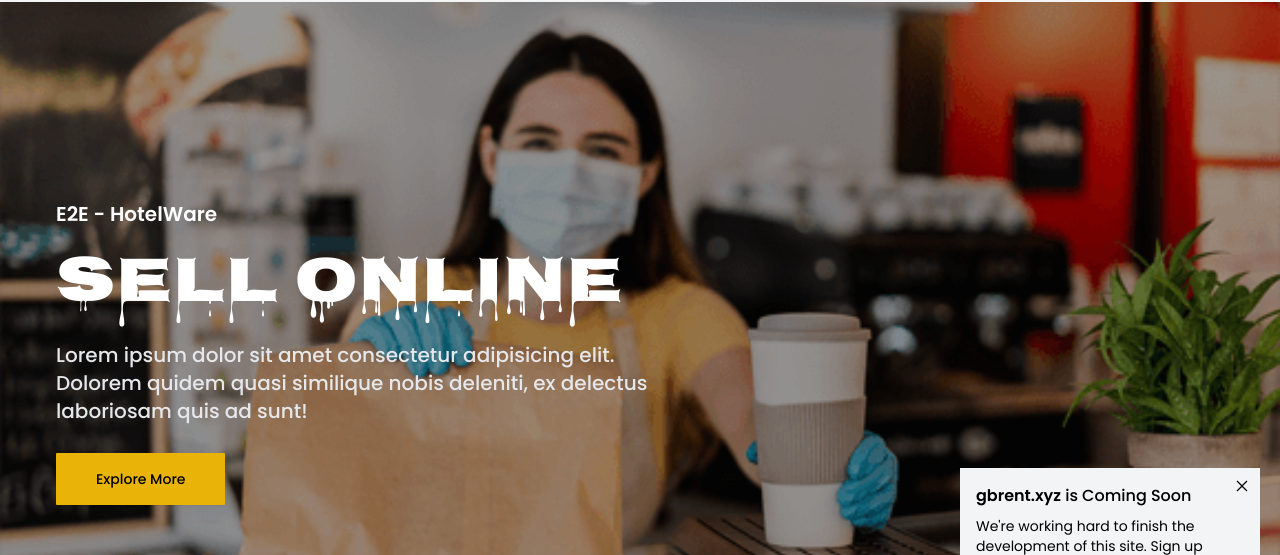
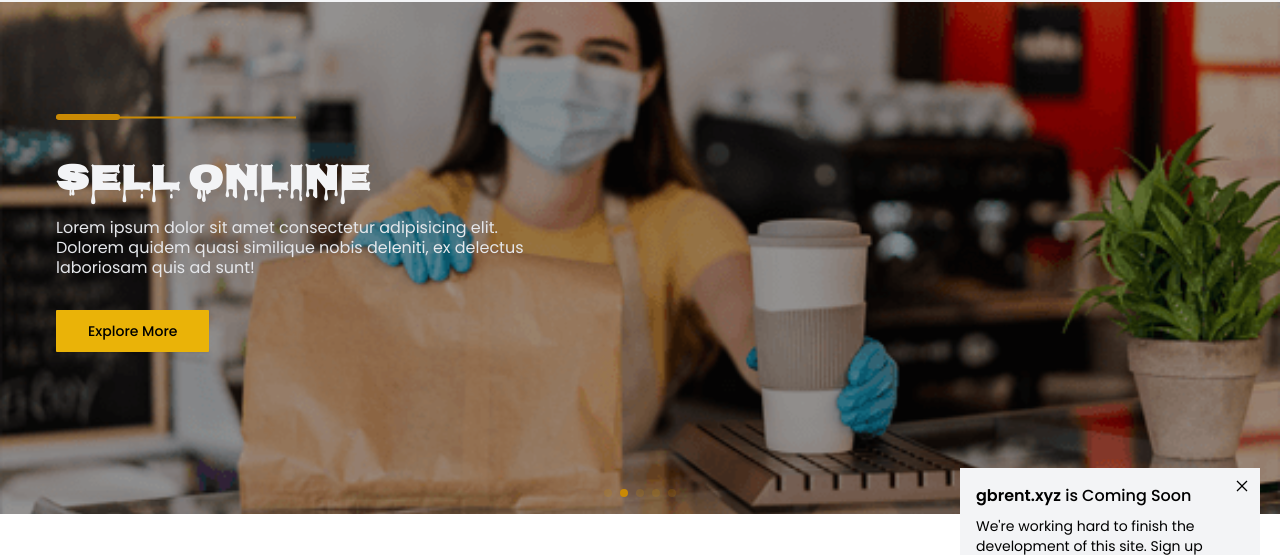
Before and after one commit to imran-baitham/gbrent, a Next.js app: page / in a window 1280 px wide. Shown: the part 120-675 px from the top of the page. Built offline with nearby package versions, Linux system fonts and the light colour scheme; a web font is replaced by a local one.

Commit message:
update hero section

```diff
--- a/src/components/Footer/Footer.tsx
+++ b/src/components/Footer/Footer.tsx
@@ -40,7 +40,7 @@ export function Footer() {
 
   return (
     <footer>
-      <div className="border-t-[1px] dark:border-zinc-700">
+      <div className="border-t-[1px] dark:border-zinc-700 mt-16 md:mt-0">
         <div className="mx-auto max-w-7xl py-12 lg:pt-16 container_main">
           <div className="xl:grid xl:grid-cols-3 xl:gap-8">
             <div className="grid grid-cols-2 gap-8 xl:col-span-2">
--- a/src/components/Hero/Hero.tsx
+++ b/src/components/Hero/Hero.tsx
@@ -22,7 +22,7 @@ export let data = [
     id: 1,
     para:
       'Create an online store and match the way your customers want to buy or rent.',
-    name: 'Sell and rent products online',
+    name: 'Rent products',
     image: html,
   },
   {
@@ -36,14 +36,14 @@ export let data = [
     id: 3,
     para:
       'Lorem ipsum dolor sit amet consectetur adipisicing elit. Dolorem quidem quasi similique nobis deleniti, ex delectus laboriosam quis ad sunt!',
-    name: 'Connect with your toolstack',
+    name: 'Easy Connect Sellers',
     image: javascript,
   },
   {
     id: 11,
     para:
       'Lorem ipsum dolor sit amet consectetur adipisicing elit. Dolorem quidem quasi similique nobis deleniti, ex delectus laboriosam quis ad sunt!',
-    name: 'Seasons Free Survey',
+    name: 'Free Lounch Products',
     image: git,
   },
   {
@@ -83,34 +83,38 @@ export function Hero() {
       >
         {data.map((item, index) => {
           return (
-            <SwiperSlide key={index} className="w-full dots">
+            <SwiperSlide
+              key={index}
+              className="w-full bg-gray-100 dark:bg-zinc-800"
+            >
               <div
-                className="h-[500px] sm:h-[500px] lg:h-[500px] xl:h-[700px]"
+                className="py-[80px] md:py-[100px]"
                 style={{
                   backgroundImage: `url(${item.image.src})`,
+                  backgroundBlendMode: 'darken',
                   backgroundSize: 'cover',
+                  backgroundPosition: 'center',
                   backgroundRepeat: 'no-repeat',
-                  backgroundPosition: 'center',
-                  backgroundBlendMode: 'darken',
                   backgroundColor:
-                    theme === 'dark' ? 'rgba(0,0,0,0.7)' : 'rgba(0,0,0,0.4)', //'rgba(255,25,25,0.9)',
+                    theme === 'dark' ? 'rgba(0,0,0,0.7)' : 'rgba(0,0,0,0.4)',
                 }}
               >
-                <div className="w-full h-full flex items-center container_main">
-                  <div className="md:w-4/5">
-                    <h1 className="text-md md:text-xl text-white font-bold pb-2 md:pb-4">
-                      E2E - HotelWare
-                    </h1>
-                    <h1 className="text-[30px] md:text-[65px] text-white font-samibold leading-[40px] md:leading-[85px] pb-3 font-[Nosifer]">
+                <div className="container_main w-full md:h-[300px] h-[333px]">
+                  <div className="pb-10">
+                    <hr className="border-[3px] border-yellow-600 mt-3 w-16 rounded" />
+                    <hr className="border-[0.5px] p-0 border-yellow-600 w-60 -translate-y-[3.5px]" />
+                  </div>
+                  <div className="md:w-1/2">
+                    <h1 className="font-bold text-3xl md:text-4xl text-gray-100 font-['Nosifer']">
                       {item.name}
                     </h1>
-                    <p className="text-[12px] md:text-xl text-gray-200 font-[450] md:pb-4 md:w-2/3">
+                    <p className="md:w-5/6 py-4 text-gray-200 text-sm md:text-[16px]">
                       {item.para}
                     </p>
                     <Button
                       primary
                       xl
-                      className="px-5 md:px-10 mt-5 md:mt-3 rounded"
+                      className="px-[16px] md:px-8 mt-5 md:mt-4 py-[11px] rounded-[2px]"
                     >
                       Explore More
                     </Button>
```
Also changed, not shown: src/mock/Trash/Trash.md (added, +19 -0 lines), src/pages/index.tsx (+0 -20 lines).
